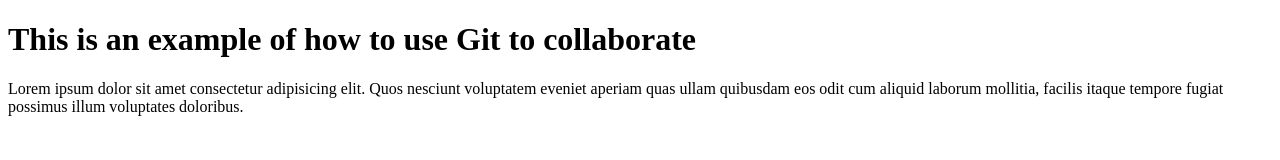
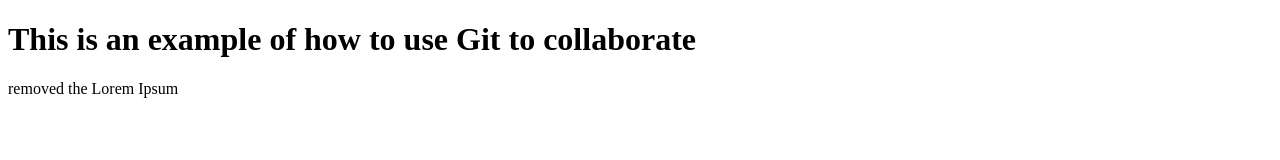
Before and after one commit to frlopezusc69/Hello_World_Collab_Apr2021, a plain HTML site: page index.html in a window 1280 px wide. Drawn offline with Linux system fonts and the light colour scheme.

Commit message:
Removed the Lorem Ipsum

```diff
--- a/index.html
+++ b/index.html
@@ -8,10 +8,7 @@
 </head>
 <body>
     <h1>This is an example of how to use Git to collaborate</h1>
-    <p>
-        Lorem ipsum dolor sit amet consectetur adipisicing elit. Quos nesciunt
-        voluptatem eveniet aperiam quas ullam quibusdam eos odit cum aliquid laborum mollitia,
-        facilis itaque tempore fugiat possimus illum voluptates doloribus.
+    <p> removed the Lorem Ipsum
     </p>
 </body>
 </html>
```
